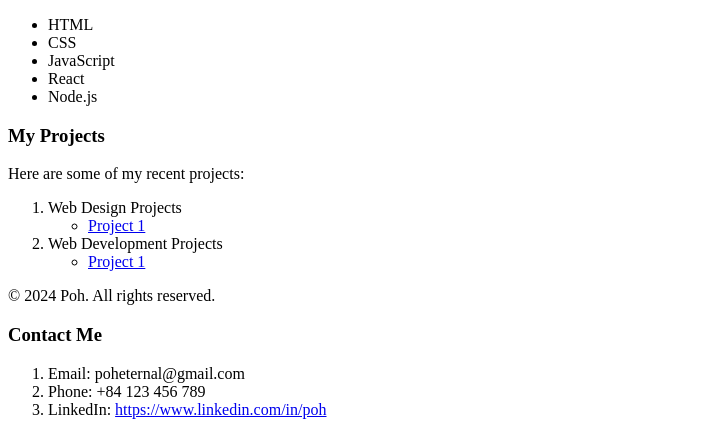
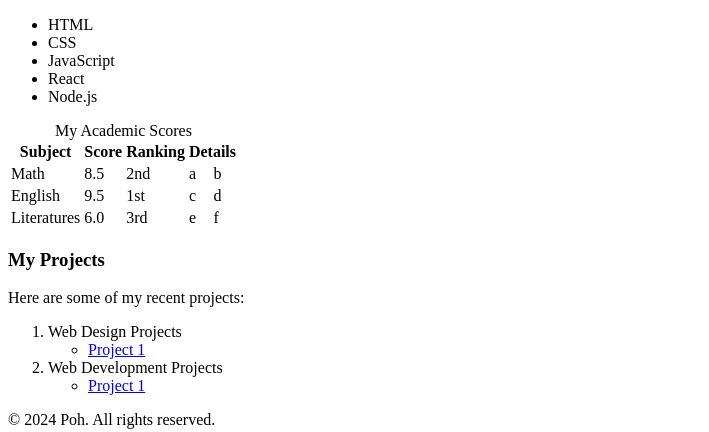
Before and after one commit to poheternal-afk/Web-design, a plain HTML site: page index.html in a window 1280 px wide. Shown: the part 395-827 px from the top of the page, without its empty margins (0-709 px from the left). Drawn offline with Linux system fonts and the light colour scheme.

Commit message:
Lab_03 W1

```diff
--- a/index.html
+++ b/index.html
@@ -35,6 +35,19 @@
                     <li>Node.js</li>
                 </ul>
             </section>
+            <section>
+                <table>
+                    <caption>My Academic Scores</caption>
+                    <thead>
+                        <tr><th>Subject</th><th>Score</th><th>Ranking</th><th colspan = "2">Details</th></tr>
+                    </thead>
+                    <tbody>
+                        <tr><td>Math</td><td>8.5</td><td>2nd</td><td>a</td><td>b</td></tr>
+                        <tr><td>English</td><td>9.5</td><td>1st</td><td>c</td><td>d</td></tr>
+                        <tr><td>Literatures</td><td>6.0</td><td>3rd</td><td>e</td><td>f</td></tr>
+                    </tbody>
+                </table>
+            </section>
         </main>
         <aside>
             <h3 id="my-projects">My Projects</h3>
```
